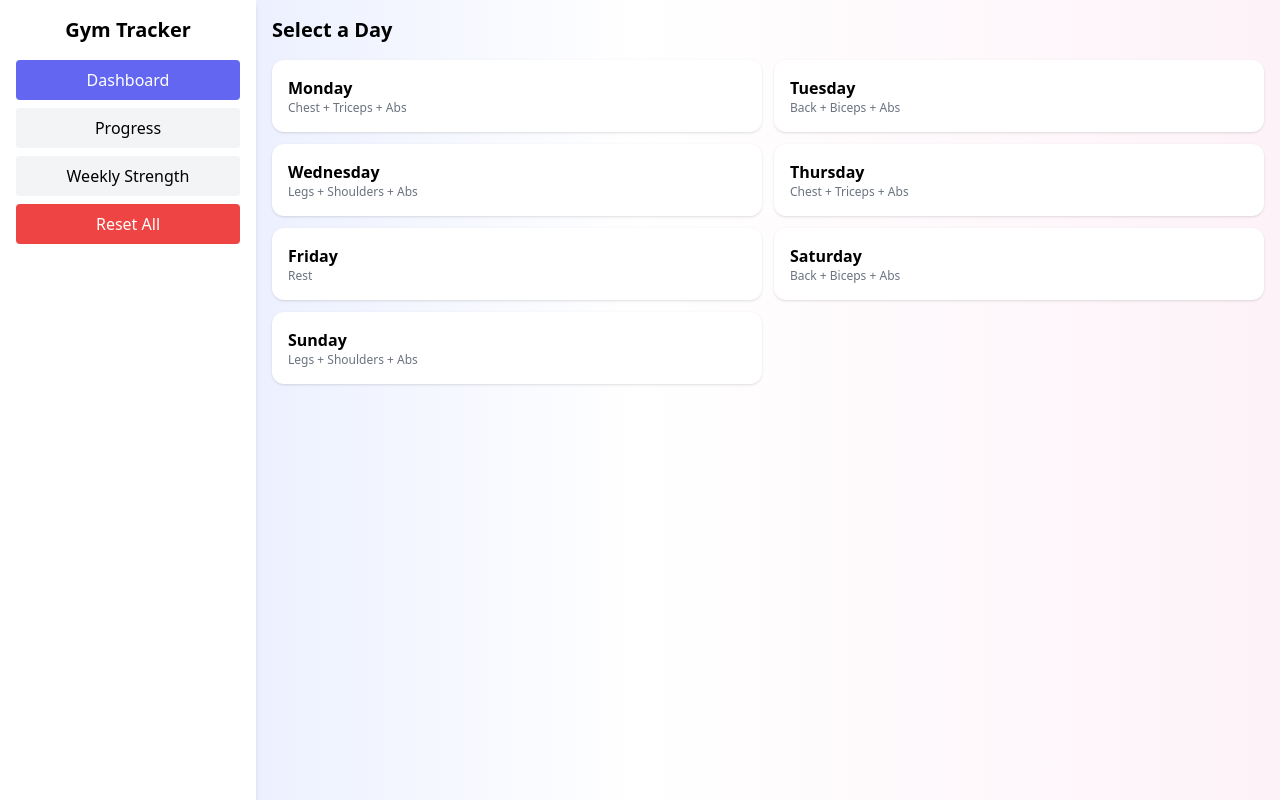
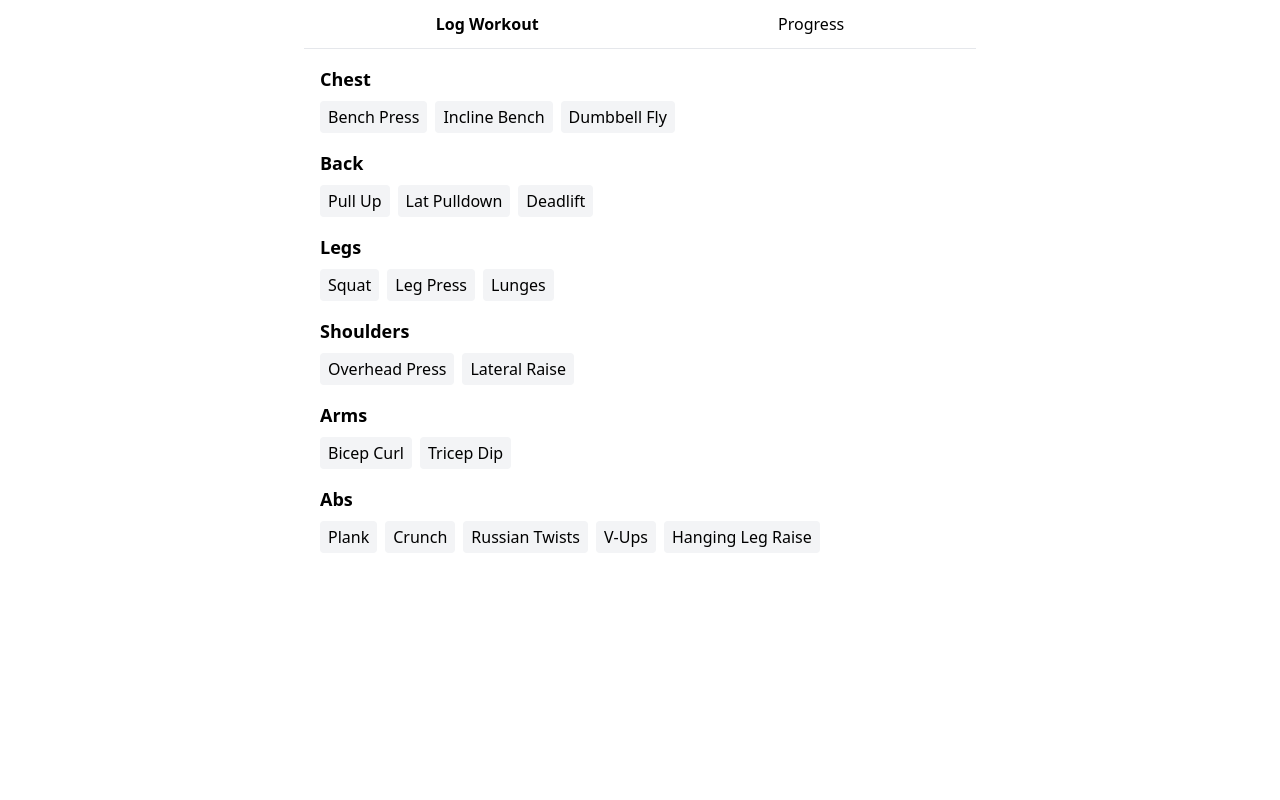
Before and after one commit to Ammar-Hus/gym-tracker1, a React (Create React App) app: page / in a window 1280 px wide. Built offline with nearby package versions, Linux system fonts and the light colour scheme; the HTML template or start-up script is replaced by a standard one.

Commit message:
Update App.jsx

```diff
--- a/src/App.jsx
+++ b/src/App.jsx
@@ -1,142 +1,58 @@
-import React, { useEffect, useMemo, useState } from 'react';
-import { LineChart, Line, XAxis, YAxis, Tooltip, ResponsiveContainer, CartesianGrid } from 'recharts';
-import { format, parseISO, subDays, startOfMonth, isAfter } from 'date-fns';
+import React, { useState, useEffect } from "react";
+import { format } from "date-fns";
 
-const SPLIT = [
-  { day: 'Monday', muscle: 'Chest + Triceps + Abs', exercises: ['Bench Press','Incline DB Press','Dips','Pushdowns','Overhead DB Extension','Plank','Deadbug','Woodchoppers'] },
-  { day: 'Tuesday', muscle: 'Back + Biceps + Abs', exercises: ['Pull-Ups','Barbell Rows','Seated Rows','Barbell Curls','DB Curls','Concentration Curl','Plank','Hanging Leg Raise'] },
-  { day: 'Wednesday', muscle: 'Legs + Shoulders + Abs', exercises: ['Squats','RDLs','Lunges','OHP','Lateral Raises','Rear Delt Flys','Hanging Leg Raise','Russian Twists'] },
-  { day: 'Thursday', muscle: 'Chest + Triceps + Abs', exercises: ['Incline Bench','Chest Flys','Push-Ups','Skullcrushers','Rope Pushdowns','Dips','Plank'] },
-  { day: 'Friday', muscle: 'Rest', exercises: [] },
-  { day: 'Saturday', muscle: 'Back + Biceps + Abs', exercises: ['Lat Pulldown','T-Bar Row','DB Row','Incline DB Curl','Hammer Curl','Cable Curl','Decline Crunch','V-Ups','Cable Crunch'] },
-  { day: 'Sunday', muscle: 'Legs + Shoulders + Abs', exercises: ['Leg Press','Leg Extension','Ham Curl','Arnold Press','Front Raise','Cable Lateral Raise','Stretch & Mobility','Plank'] }
-];
+const App = () => {
+  const [logs, setLogs] = useState(() => {
+    const saved = localStorage.getItem("workoutLogs");
+    return saved ? JSON.parse(saved) : {};
+  });
+  const [activeExercise, setActiveExercise] = useState(null);
+  const [tab, setTab] = useState("log");
 
-const STORAGE_KEY = 'gympro_logs_v2';
-function uid(){ return Math.random().toString(36).slice(2,9); }
+  const exercises = {
+    Chest: ["Bench Press", "Incline Bench", "Dumbbell Fly"],
+    Back: ["Pull Up", "Lat Pulldown", "Deadlift"],
+    Legs: ["Squat", "Leg Press", "Lunges"],
+    Shoulders: ["Overhead Press", "Lateral Raise"],
+    Arms: ["Bicep Curl", "Tricep Dip"],
+    Abs: ["Plank", "Crunch", "Russian Twists", "V-Ups", "Hanging Leg Raise"],
+  };
 
-function groupByExercise(logs){
-  const map = {};
-  logs.forEach(l=>{
-    if(!map[l.exercise]) map[l.exercise]=[];
-    map[l.exercise].push(l);
+  useEffect(() => {
+    localStorage.setItem("workoutLogs", JSON.stringify(logs));
+  }, [logs]);
+
+  const openExercise = (ex) => {
+    setActiveExercise({ name: ex, reps: "", weight: "" });
+  };
+
+  const saveExercise = () => {
+    if (!activeExercise?.reps || !activeExercise?.weight) return;
+    const today = format(new Date(), "yyyy-MM-dd");
+    const entry = {
+      reps: Number(activeExercise.reps),
+      weight: Number(activeExercise.weight),
+      date: today,
+    };
+    setLogs((prev) => {
+      const copy = { ...prev };
+      if (!copy[activeExercise.name]) copy[activeExercise.name] = [];
+      copy[activeExercise.name].push(entry);
+      return copy;
     });
-  Object.keys(map).forEach(k=> map[k].sort((a,b)=> a.date > b.date ? 1 : -1));
-  return map;
-}
+    setActiveExercise(null);
+  };
 
-export default function App(){
-  const [logs, setLogs] = useState(()=>{
-    try{ const raw = localStorage.getItem(STORAGE_KEY); return raw? JSON.parse(raw): []; }catch(e){return []}
-  });
-  const [selectedDay, setSelectedDay] = useState(null);
-  const [selectedExercise, setSelectedExercise] = useState(null);
-  const [showPanel, setShowPanel] = useState(false);
-  const [setsInput, setSetsInput] = useState([{set:1,reps:8,weight:0}]);
-  const [date, setDate] = useState(format(new Date(),'yyyy-MM-dd'));
-  const [tab, setTab] = useState('dashboard');
-
-  useEffect(()=>{ localStorage.setItem(STORAGE_KEY, JSON.stringify(logs)); },[logs]);
-
-  function openDay(day){ setSelectedDay(day); setSelectedExercise(null); setShowPanel(true); setSetsInput([{set:1,reps:8,weight:0}]); }
-  function openExercise(ex){ setSelectedExercise(ex); setSetsInput([{set:1,reps:8,weight:0}]); }
-  function addSetRow(){ setSetsInput(prev=>[...prev, {set: prev.length+1, reps:8, weight:0}]); }
-  function updateSet(idx, field, val){ const copy=[...setsInput]; copy[idx][field]=val; setSetsInput(copy); }
-  function removeSet(idx){ const copy=[...setsInput]; copy.splice(idx,1); copy.forEach((r,i)=>r.set=i+1); setSetsInput(copy); }
-
-  function saveExercise(){
-    if(!selectedExercise) return;
-    const newEntries = setsInput.map(s=>({
-      id: uid(), date, day: selectedDay || format(parseISO(date),'EEEE'), exercise: selectedExercise,
-      set: s.set, reps: Number(s.reps), weight: Number(s.weight)
-    }));
-    setLogs(prev=>[...prev, ...newEntries].sort((a,b)=> a.date > b.date ? 1 : -1));
-    setSetsInput([{set:1,reps:8,weight:0}]);
-    setSelectedExercise(null);
-  }
-
-  const exerciseMap = useMemo(()=> groupByExercise(logs), [logs]);
-
-  function averageInRange(ex, startDate){
-    const arr = (exerciseMap[ex]||[]).filter(r=> isAfter(parseISO(r.date), subDays(parseISO(startDate),1)) || r.date===startDate );
-    if(!arr.length) return {avgReps:0, avgWeight:0, count:0};
-    const reps = arr.reduce((s,r)=>s + r.reps,0)/arr.length;
-    const weight = arr.reduce((s,r)=>s + r.weight,0)/arr.length;
-    return {avgReps: Math.round(reps*100)/100, avgWeight: Math.round(weight*100)/100, count: arr.length};
-  }
-
-  const day14Start = format(subDays(new Date(),13),'yyyy-MM-dd');
-  const monthStart = format(startOfMonth(new Date()),'yyyy-MM-dd');
-
-  const progressSummary = useMemo(()=>{
-    const exs = Object.keys(exerciseMap).length ? Object.keys(exerciseMap) : SPLIT.flatMap(s=>s.exercises);
-    return exs.map(ex=>{
-      const arr = exerciseMap[ex]||[];
-      const first = arr.length? arr[0]: {date:null, reps:0, weight:0};
-      const avg14 = averageInRange(ex, day14Start);
-      const avgMonth = averageInRange(ex, monthStart);
-      const pct14 = first.weight? Math.round(((avg14.avgWeight-first.weight)/first.weight)*100*100)/100 : null;
-      const pctMonth = first.weight? Math.round(((avgMonth.avgWeight-first.weight)/first.weight)*100*100)/100 : null;
-      return {exercise:ex, first, avg14, avgMonth, pct14, pctMonth};
-    });
-  }, [exerciseMap]);
-
-  function chartDataForExercise(ex){
-    const arr = (exerciseMap[ex]||[]).map(r=>({ date: r.date, weight: r.weight, reps: r.reps }));
-    const map = {};
-    arr.forEach(a=>{ if(!map[a.date]) map[a.date]={weightSum:0,repsSum:0,count:0}; map[a.date].weightSum += a.weight; map[a.date].repsSum += a.reps; map[a.date].count +=1; });
-    return Object.keys(map).sort().map(d=>({ date:d, weight: Math.round((map[d].weightSum/map[d].count)*100)/100, reps: Math.round((map[d].repsSum/map[d].count)*100)/100 }));
-  }
-
-  const primary = 'bg-gradient-to-r from-indigo-100 via-white to-pink-50';
-
-  return (
-    <div className={`min-h-screen ${primary} flex flex-col md:flex-row`}>
-      {/* Sidebar */}
-      <div className="md:w-64 p-4 bg-white shadow-md flex-shrink-0">
-        <div className="text-xl font-bold mb-4 text-center">Gym Tracker</div>
-        <button onClick={()=>setTab('dashboard')} className={`w-full p-2 mb-2 rounded ${tab==='dashboard'?'bg-indigo-500 text-white':'bg-gray-100'}`}>Dashboard</button>
-        <button onClick={()=>setTab('progress')} className={`w-full p-2 mb-2 rounded ${tab==='progress'?'bg-indigo-500 text-white':'bg-gray-100'}`}>Progress</button>
-        <button onClick={()=>setTab('weekly')} className={`w-full p-2 mb-2 rounded ${tab==='weekly'?'bg-indigo-500 text-white':'bg-gray-100'}`}>Weekly Strength</button>
-        <button onClick={()=>{localStorage.removeItem(STORAGE_KEY); setLogs([]);}} className="w-full p-2 mb-2 rounded bg-red-500 text-white">Reset All</button>
-      </div>
-
-      {/* Main Content */}
-      <div className="flex-1 p-4 overflow-y-auto">
-        {/* Dashboard */}
-        {tab==='dashboard' && (
-          <div className="space-y-4">
-            <div className="text-xl font-bold">Select a Day</div>
-            <div className="grid grid-cols-1 sm:grid-cols-2 gap-3">
-              {SPLIT.map(d=>(
-                <button key={d.day} onClick={()=>openDay(d.day)} className="p-4 rounded-xl shadow bg-white text-left">
-                  <div className="font-semibold">{d.day}</div>
-                  <div className="text-xs text-gray-500">{d.muscle}</div>
-                </button>
-              ))}
-            </div>
-
-            {showPanel && selectedDay && (
-              <div className="fixed inset-0 bg-black/40 flex justify-center md:justify-end items-start pt-10 px-2">
-                <div className="bg-white dark:bg-gray-800 w-full max-w-md p-4 rounded-xl shadow overflow-y-auto">
-                  <div className="flex justify-between items-center mb-3">
-                    <div className="font-bold">{selectedDay} Exercises</div>
-                    <button onClick={()=>setShowPanel(false)}>✕</button>
-                  </div>
-
-                  {!selectedExercise && (
-                    <div className="space-y-2">
-                      {(SPLIT.find(d=>d.day===selectedDay)?.exercises||[]).map(ex=>(
-                        <button key={ex} onClick={()=>openExercise(ex)} className="block w-full text-left p-2 bg-indigo-50 rounded">{ex}</button>
-                      ))}
-
-                      {/* Abs Manual Selection */}
-                      <div className="mt-3 text-sm font-semibold">Abs Exercises (select manually):</div>
-                      <div className="flex flex-wrap gap-2 mt-1">
-                        {['Plank','Crunch','Russian Twists','V-Ups','Hanging Leg Raise'].map(ex=>(
+  const renderLogTab = () => (
+    <div className="p-4">
+      {Object.entries(exercises).map(([group, exs]) => (
+        <div key={group} className="mb-4">
+          <h2 className="font-bold text-lg">{group}</h2>
+          <div className="flex flex-wrap gap-2 mt-2">
+            {exs.map((ex) => (
               <button
                 key={ex}
-                            onClick={()=>openExercise(ex)}
+                onClick={() => openExercise(ex)}
                 className="px-2 py-1 rounded bg-gray-100 hover:bg-indigo-200"
               >
                 {ex}
@@ -144,82 +60,106 @@ export default function App(){
             ))}
           </div>
         </div>
-                  )}
-
-                  {selectedExercise && (
-                    <div>
-                      <div className="font-semibold mb-2">{selectedExercise}</div>
-                      {setsInput.map((s,i)=>(
-                        <div key={i} className="flex flex-col sm:flex-row items-center space-y-2 sm:space-y-0 sm:space-x-2 mb-2">
-                          <input type="number" value={s.reps} onChange={e=>updateSet(i,'reps',e.target.value)} className="border p-1 w-full sm:w-16" placeholder="Reps" />
-                          <input type="number" value={s.weight} onChange={e=>updateSet(i,'weight',e.target.value)} className="border p-1 w-full sm:w-20" placeholder="Weight" />
-                          <button onClick={()=>removeSet(i)} className="text-red-500">✕</button>
-                        </div>
       ))}
-                      <div className="flex gap-2">
-                        <button onClick={addSetRow} className="px-3 py-1 bg-gray-200 rounded w-full sm:w-auto">+ Set</button>
-                        <button onClick={saveExercise} className="px-3 py-1 bg-indigo-500 text-white rounded w-full sm:w-auto">Save</button>
-                      </div>
+      {activeExercise && (
+        <div className="mt-4 p-3 border rounded bg-gray-50">
+          <h3 className="font-semibold">{activeExercise.name}</h3>
+          <input
+            type="number"
+            placeholder="Reps"
+            value={activeExercise.reps}
+            onChange={(e) =>
+              setActiveExercise({ ...activeExercise, reps: e.target.value })
+            }
+            className="border p-1 rounded mr-2"
+          />
+          <input
+            type="number"
+            placeholder="Weight (kg)"
+            value={activeExercise.weight}
+            onChange={(e) =>
+              setActiveExercise({ ...activeExercise, weight: e.target.value })
+            }
+            className="border p-1 rounded mr-2"
+          />
+          <button
+            onClick={saveExercise}
+            className="bg-indigo-500 text-white px-3 py-1 rounded"
+          >
+            Save
+          </button>
         </div>
       )}
     </div>
-              </div>
+  );
+
+  const renderProgressTab = () => (
+    <div className="p-4">
+      {Object.keys(logs).length === 0 && (
+        <p className="text-gray-500">No progress yet.</p>
       )}
-          </div>
+      {Object.entries(logs).map(([ex, entries]) => {
+        if (entries.length === 0) return null;
+
+        const first = entries[0];
+        const last = entries[entries.length - 1];
+
+        const weightChange = last.weight - first.weight;
+        const repsChange = last.reps - first.reps;
+
+        const weightPercent =
+          first.weight > 0
+            ? ((weightChange / first.weight) * 100).toFixed(1)
+            : "0";
+        const repsPercent =
+          first.reps > 0 ? ((repsChange / first.reps) * 100).toFixed(1) : "0";
+
+        return (
+          <div key={ex} className="mb-3 p-3 border rounded bg-gray-50">
+            <h3 className="font-semibold">{ex}</h3>
+            <p>
+              Weight: {first.weight}kg → {last.weight}kg{" "}
+              {entries.length > 1 && (
+                <span className="text-sm text-gray-600">
+                  ({weightChange >= 0 ? "+" : ""}
+                  {weightChange}kg, {weightPercent}%)
+                </span>
               )}
-
-        {/* Progress */}
-        {tab==='progress' && (
-          <div className="space-y-6">
-            <div className="text-xl font-bold">Progress Summary</div>
-            <div className="grid gap-3">
-              {progressSummary.map(item=>(
-                <div key={item.exercise} className="p-3 rounded-xl bg-white shadow overflow-x-auto">
-                  <div className="font-semibold mb-1">{item.exercise}</div>
-                  <div className="text-sm text-gray-500">First: {item.first.weight}kg × {item.first.reps} reps</div>
-                  <div className="text-sm">14d Avg: {item.avg14.avgWeight}kg ({item.pct14||0}% vs start), {item.avg14.avgReps} reps</div>
-                  <div className="text-sm">Month Avg: {item.avgMonth.avgWeight}kg ({item.pctMonth||0}% vs start), {item.avgMonth.avgReps} reps</div>
-                  <ResponsiveContainer width="100%" height={150}>
-                    <LineChart data={chartDataForExercise(item.exercise)}>
-                      <CartesianGrid strokeDasharray="3 3" />
-                      <XAxis dataKey="date" tickFormatter={d=>d.slice(5)} />
-                      <YAxis />
-                      <Tooltip />
-                      <Line type="monotone" dataKey="weight" stroke="#6366F1" />
-                      <Line type="monotone" dataKey="reps" stroke="#EC4899" />
-                    </LineChart>
-                  </ResponsiveContainer>
-                </div>
-              ))}
-            </div>
-          </div>
+            </p>
+            <p>
+              Reps: {first.reps} → {last.reps}{" "}
+              {entries.length > 1 && (
+                <span className="text-sm text-gray-600">
+                  ({repsChange >= 0 ? "+" : ""}
+                  {repsChange}, {repsPercent}%)
+                </span>
               )}
-
-        {/* Weekly Strength Tab */}
-        {tab==='weekly' && (
-          <div>
-            <div className="text-xl font-bold mb-3">Weekly Strength Overview</div>
-            {SPLIT.map(day=>(
-              <div key={day.day} className="mb-4 p-3 rounded-xl bg-white shadow">
-                <div className="font-semibold">{day.day} ({day.muscle})</div>
-                {(day.exercises||[]).map(ex=>{
-                  const arr = exerciseMap[ex]||[];
-                  if(!arr.length) return null;
-                  const last = arr[arr.length-1];
-                  const first = arr[0];
-                  const pct = first.weight? Math.round(((last.weight-first.weight)/first.weight)*100*100)/100 : null;
-                  return (
-                    <div key={ex} className="text-sm text-gray-700">
-                      {ex}: {last.weight}kg × {last.reps} reps ({pct? pct+'% ↑': 'New'})
+            </p>
           </div>
         );
       })}
     </div>
-            ))}
+  );
+
+  return (
+    <div className="max-w-2xl mx-auto">
+      <div className="flex justify-around p-3 border-b">
+        <button
+          className={tab === "log" ? "font-bold" : ""}
+          onClick={() => setTab("log")}
+        >
+          Log Workout
+        </button>
+        <button
+          className={tab === "progress" ? "font-bold" : ""}
+          onClick={() => setTab("progress")}
+        >
+          Progress
+        </button>
       </div>
-        )}
-
-      </div>
+      {tab === "log" ? renderLogTab() : renderProgressTab()}
     </div>
   );
-}
+};
+
+export default App;
```
Lines whose indentation alone changed are shown as unchanged.
